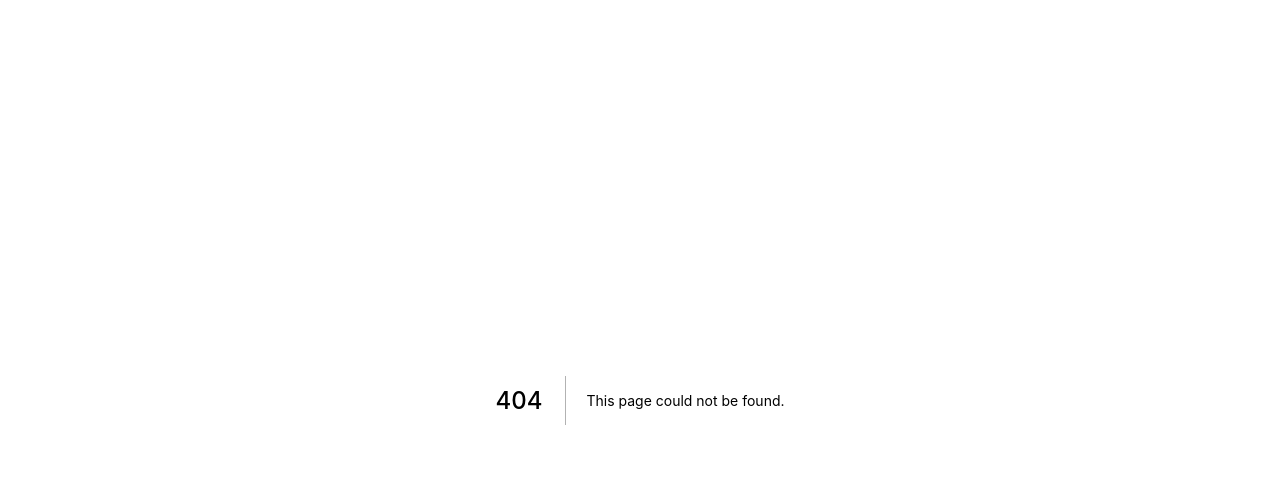
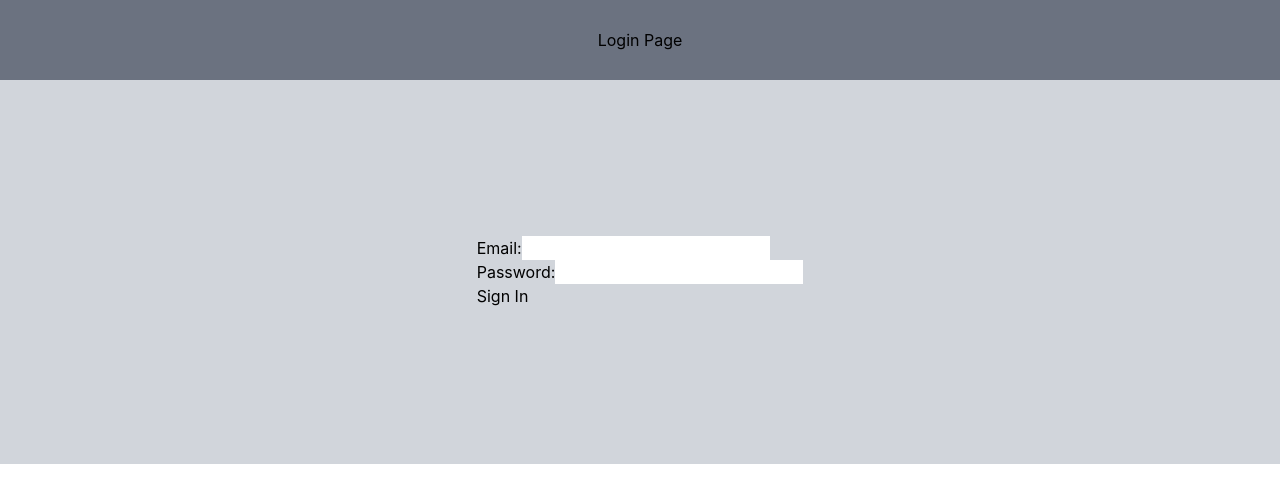
Before and after one commit to ouckah/bully-be-gone, a Next.js app: page /login in a window 1280 px wide. Before the commit this address had no page. Shown: the top 502 px of the page. Built offline with nearby package versions, Linux system fonts and the light colour scheme.

Commit message:
update login

```diff
--- a/pages/index.js
+++ b/pages/index.js
@@ -1,9 +1,11 @@
+import Link from "next/link"
+
 export default function Home() {
   return (
     <>
       <>
       <h1>Home Page</h1>
-      <Link href='/admin'>
+      <Link href='/login'>
         <div className="w-full h-20 bg-white"></div>
       </Link>
     </>
--- /dev/null
+++ b/pages/login/index.js
@@ -0,0 +1,27 @@
+const Login = () =>
+{
+    return (
+        <>
+            <div className='flex justify-center items-center bg-gray-500 h-20'>
+                <h1>
+                    Login Page
+                </h1>
+            </div>
+            <div className='flex justify-center items-center bg-gray-300 h-96'>
+                <form action="/send-data-here" method="post">
+                    <label for="first">Email:</label>
+                    <input type="email" id="first" name= "first"/>
+                    <br></br>
+                    <label for="last">Password:</label>
+                    <input type="password" id="last" name= "last"/>
+                    <br></br>
+                    <a href="https://www.google.com/">
+                        <button type="submit">Sign In</button>
+                    </a>
+                </form>
+            </div>
+        </>
+    )
+}
+
+export default Login
```
